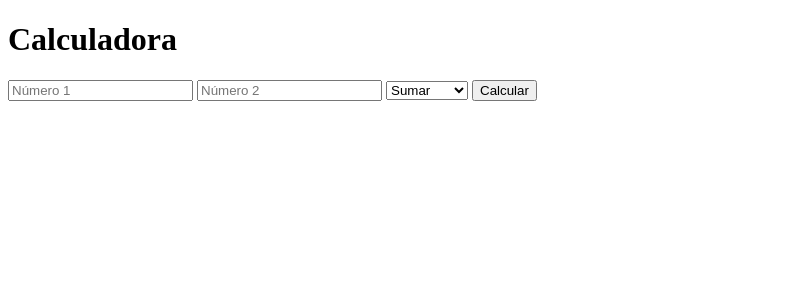
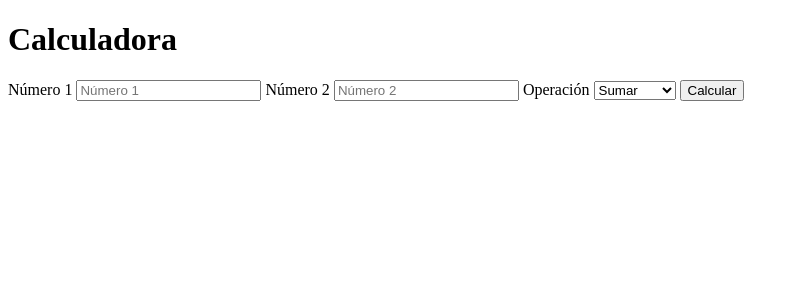
Before and after one commit to mateomunozb/cicd-pipeline-python, a Flask app: page / in a window 1280 px wide. Shown: the top 300 px of the page, without its empty margins (0-799 px from the left). Run offline with Flask 3, Linux system fonts and the light colour scheme.

Commit message:
fix all quality gate issues

```diff
--- a/app/app.py
+++ b/app/app.py
@@ -1,4 +1,5 @@
-# app/app.py
+"""Aplicación web de calculadora."""
+
 from flask import Flask, render_template, request
 from .calculadora import sumar, restar, multiplicar, dividir
 
@@ -7,6 +8,7 @@ app = Flask(__name__)
 
 @app.route("/", methods=["GET", "POST"])
 def index():
+    """Renderiza la calculadora y procesa las operaciones solicitadas."""
     resultado = None
     if request.method == "POST":
         try:
--- a/app/calculadora.py
+++ b/app/calculadora.py
@@ -1,21 +1,25 @@
-# app/calculadora.py
+"""Operaciones matemáticas básicas de la calculadora."""
 
 AUTOR = "Ioav Mizrahi | Mateo Muñoz"
 
 
 def sumar(a, b):
+    """Suma dos números."""
     return a + b
 
 
 def restar(a, b):
+    """Resta el segundo número del primero."""
     return a - b
 
 
 def multiplicar(a, b):
+    """Multiplica dos números."""
     return a * b
 
 
 def dividir(a, b):
+    """Divide el primer número entre el segundo."""
     if b == 0:
         raise ZeroDivisionError("No se puede dividir por cero")
     return a / b
--- a/app/templates/index.html
+++ b/app/templates/index.html
@@ -1,14 +1,17 @@
 <!DOCTYPE html>
-<html>
+<html lang="es">
 <head>
     <title>Calculadora</title>
 </head>
 <body>
     <h1>Calculadora</h1>
     <form method="post">
-        <input type="text" name="num1" placeholder="Número 1" required>
-        <input type="text" name="num2" placeholder="Número 2" required>
-        <select name="operacion">
+        <label for="num1">Número 1</label>
+        <input id="num1" type="text" name="num1" placeholder="Número 1" required>
+        <label for="num2">Número 2</label>
+        <input id="num2" type="text" name="num2" placeholder="Número 2" required>
+        <label for="operacion">Operación</label>
+        <select id="operacion" name="operacion">
             <option value="sumar">Sumar</option>
             <option value="restar">Restar</option>
             <option value="multiplicar">Multiplicar</option>
```
Also changed, not shown: .github/workflows/ci.yml, 3 other files.
